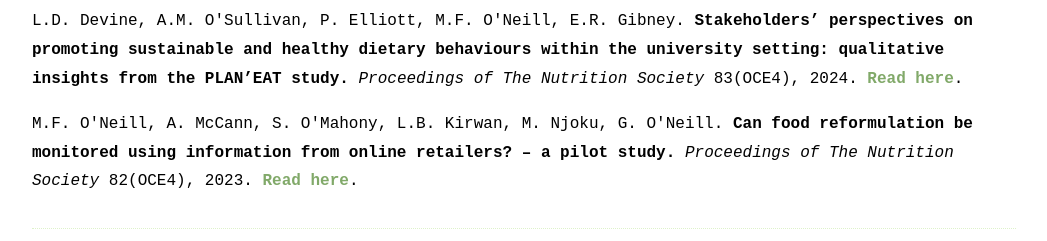
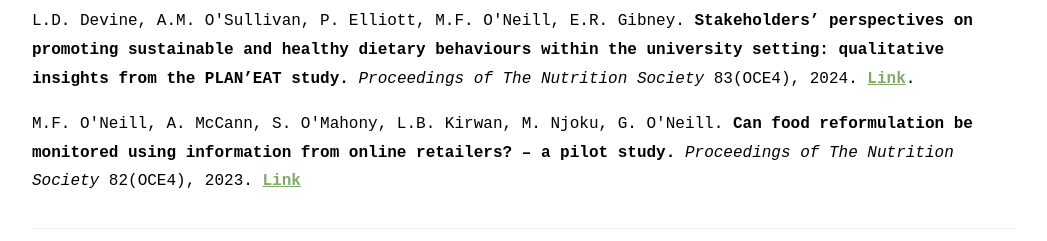
Before and after one commit to michaelonf/michaelonf.github.io, a plain HTML site: page research.html in a window 1280 px wide. Shown: the part 370-611 px from the top of the page, without its empty margins (116-1163 px from the left). Drawn offline with Linux system fonts and the light colour scheme; a web font is replaced by a local one.

Commit message:
Update research.html

```diff
--- a/research.html
+++ b/research.html
@@ -46,14 +46,14 @@
         L.D. Devine, A.M. O'Sullivan, P. Elliott, M.F. O'Neill, E.R. Gibney.
         <strong>Stakeholders’ perspectives on promoting sustainable and healthy dietary behaviours within the university setting: qualitative insights from the PLAN’EAT study.</strong>
         <em>Proceedings of The Nutrition Society</em> 83(OCE4), 2024.
-        <a href="https://doi.org/10.1017/S0029665124005949" target="_blank" rel="noopener">Read here</a>.
+        <a href="https://doi.org/10.1017/S0029665124005949" target="_blank" rel="noopener"><u>Link</u></a>.
       </p>
 
       <p>
         M.F. O'Neill, A. McCann, S. O'Mahony, L.B. Kirwan, M. Njoku, G. O'Neill.
         <strong>Can food reformulation be monitored using information from online retailers? – a pilot study.</strong>
         <em>Proceedings of The Nutrition Society</em> 82(OCE4), 2023.
-        <a href="https://doi.org/10.1017/S0029665123003178" target="_blank" rel="noopener">Read here</a>.
+        <a href="https://doi.org/10.1017/S0029665123003178" target="_blank" rel="noopener"><u>Link</u></a>
       </p>
 
       <hr>
```
